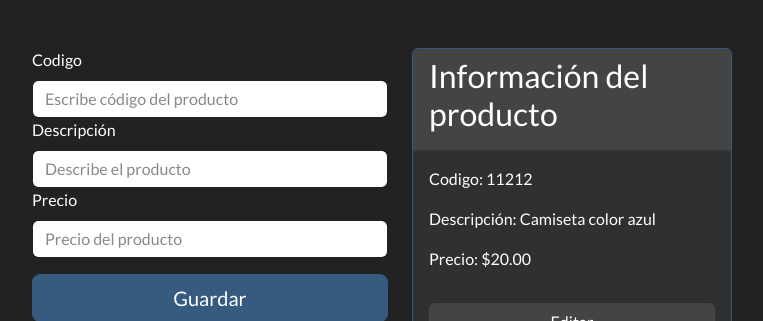
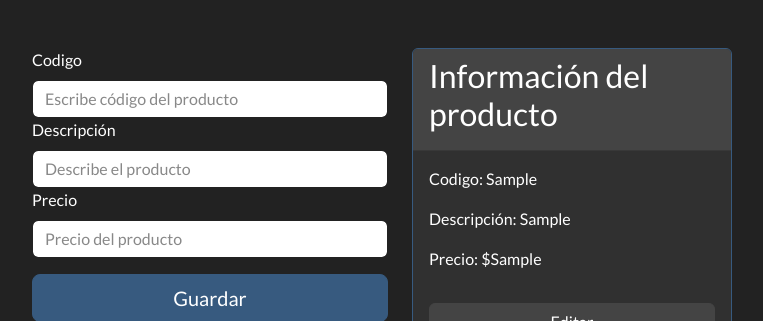
Before and after one commit to carlosqdev/crud-products-react, a React (Create React App) app: page / in a window 1280 px wide. Both pictures are taken after typing "Sample", "Sample", "Sample" into the empty fields and a click on the button "Guardar". Shown: the top 321 px of the page, without its empty margins (50-813 px from the left). Built offline with nearby package versions, Linux system fonts and the light colour scheme.

Commit message:
Feat: Product.jsx is functional

```diff
--- a/src/components/Product.jsx
+++ b/src/components/Product.jsx
@@ -1,19 +1,26 @@
 import React from 'react';
 
-function Product() {
+function Product({cod, description, price, deleteProduct, currentCode, setCurrentCode}) {
   return (
     <section style={{maxWidth: "20rem"}} className="card border-primary mb-3">
       <header className="card-header">
         <h3>Información del producto</h3>
       </header>
       <div className="card-body">
-        <p className="card-text">Codigo: 11212</p>
-        <p className="card-text">Descripción: Camiseta color azul</p>
-        <p className="card-text">Precio: $20.00</p>
+        <p className="card-text">Codigo: {cod}</p>
+        <p className="card-text">Descripción: {description}</p>
+        <p className="card-text">Precio: ${price}</p>
       </div>
       <div style={{padding: "1rem"}} className="d-grid gap-2 mb-2">
-        <button className="btn btn-secondary">Editar</button>
-        <button className="btn btn-danger">Eliminar</button>
+        <button
+          onClick={() => setCurrentCode(cod)}
+          className="btn btn-secondary">Editar</button>
+
+        {currentCode <= 0 && (
+          <button
+            onClick={() => deleteProduct(cod)}
+            className="btn btn-danger">Eliminar</button>
+        )}
       </div>
     </section>
   );
```
